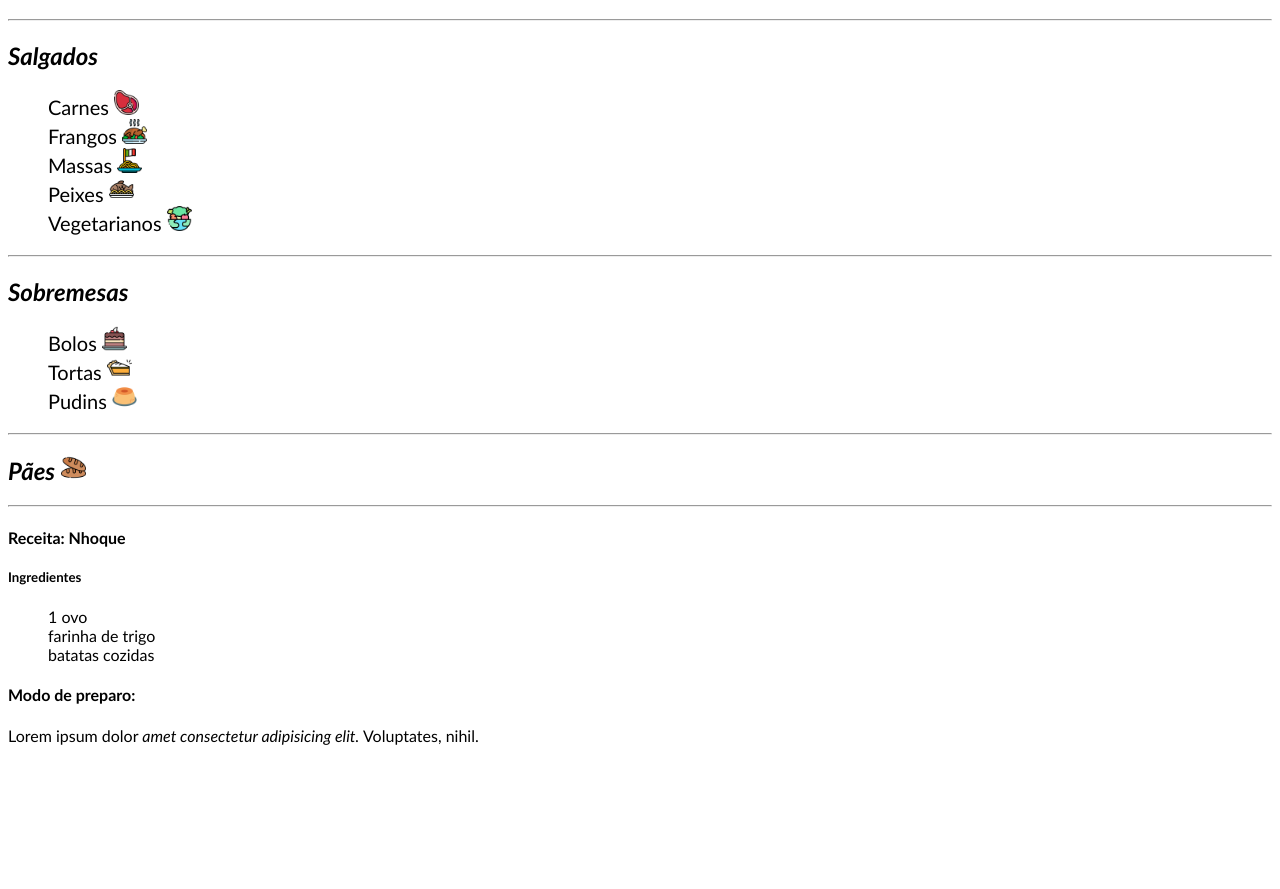
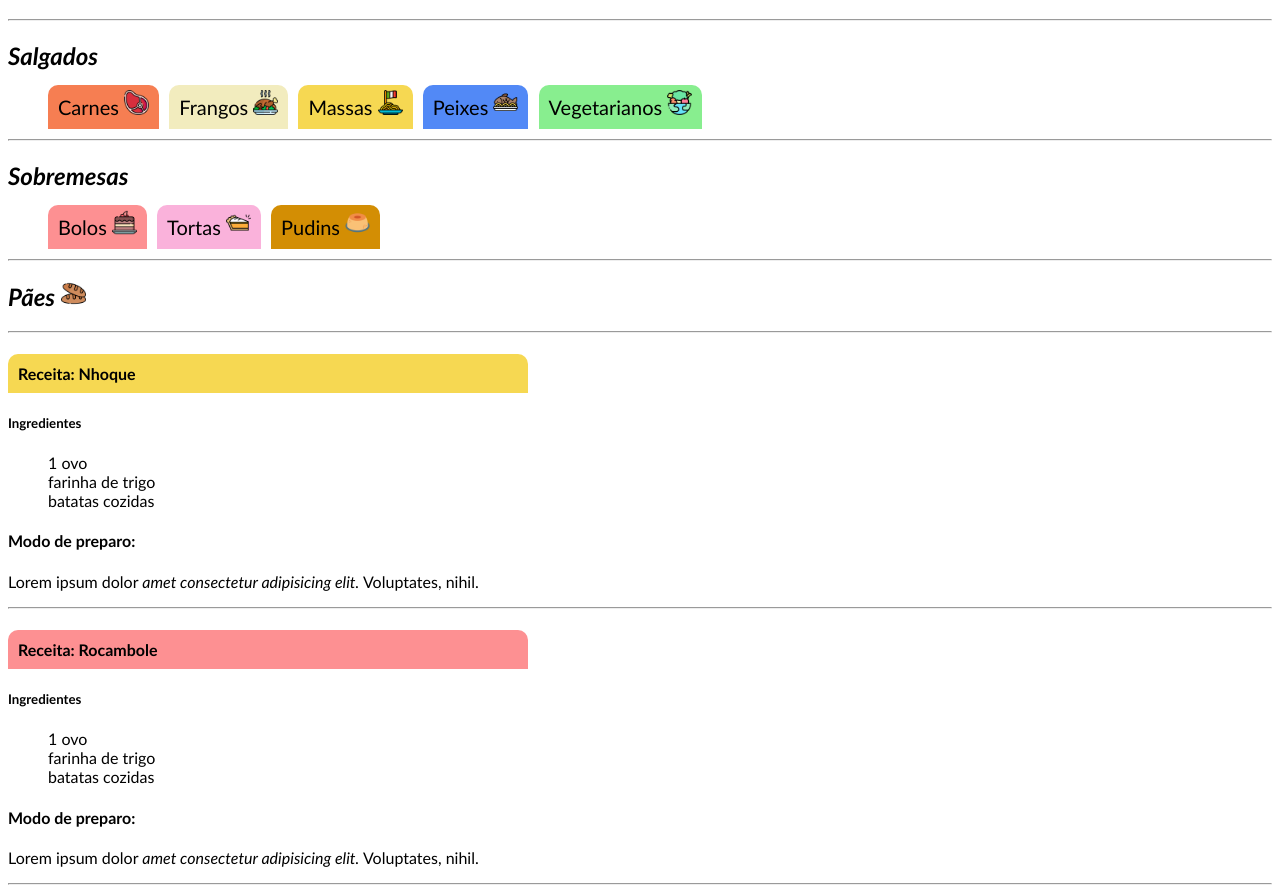
Before and after one commit to deiabb/treino, a plain HTML site: page index.html in a window 1280 px wide. Shown: the part 63-952 px from the top of the page. Before the commit the page ends 824 px from the top, so only its background shows below. Drawn offline with Linux system fonts and the light colour scheme.

Commit message:
Últimas alterações do projeto

```diff
--- a/index.html
+++ b/index.html
@@ -15,18 +15,18 @@
 aparecer o icone do lado-->
     <h2><i>Salgados</i></h2>
     <ul class="comidas">
-        <li>Carnes <img class="imagens_icons" src="/icones/carne.png" height="25px"></li>
-        <li>Frangos <img class="imagens_icons" src="/icones/frango.png" height="25px"></li>
-        <li>Massas <img class="imagens_icons" src="/icones/massa.png" height="25px"></li>
-        <li>Peixes <img class="imagens_icons" src="icones/peixe.png" height="25px"></li>
-        <li>Vegetarianos <img class="imagens_icons" src="icones/vegetariano.png" height="25px"></li>
+        <li class="carne">Carnes <img class="imagens_icons" src="/icones/carne.png" height="25px"></li>
+        <li class="frango">Frangos <img class="imagens_icons" src="/icones/frango.png" height="25px"></li>
+        <li class="massa">Massas <img class="imagens_icons" src="/icones/massa.png" height="25px"></li>
+        <li class="peixe">Peixes <img class="imagens_icons" src="icones/peixe.png" height="25px"></li>
+        <li class="vegetariano">Vegetarianos <img class="imagens_icons" src="icones/vegetariano.png" height="25px"></li>
     </ul>
     <hr>
     <h2><i>Sobremesas</i></h2>
     <ul class="comidas">
-        <li>Bolos <img class="imagens_icons" src="icones/bolo.png" height="25px"></li>
-        <li>Tortas <img class="imagens_icons" src="icones/torta.png" height="25px"></li>
-        <li>Pudins <img class="imagens_icons" src="icones/pudim.png" height="25px"></li>
+        <li class="bolo">Bolos <img class="imagens_icons" src="icones/bolo.png" height="25px"></li>
+        <li class="torta">Tortas <img class="imagens_icons" src="icones/torta.png" height="25px"></li>
+        <li class="pudim">Pudins <img class="imagens_icons" src="icones/pudim.png" height="25px"></li>
     </ul>
 
     <hr>
@@ -34,19 +34,39 @@ aparecer o icone do lado-->
 
     <hr>
     <section class="receitas">
-        <h4>Receita: Nhoque</h4>
+        <h4 class="massa">Receita: Nhoque</h4>
         <h5>Ingredientes</h5>
         <ul>
-            <li>1 ovo</li>
-            <li>farinha de trigo</li>
-            <li>batatas cozidas</li>
+            <li class="ingredientes">1 ovo</li>
+            <li class="ingredientes">farinha de trigo</li>
+            <li class="ingredientes">batatas cozidas</li>
         </ul>
         <h4>Modo de preparo:</h4>
         <p>Lorem ipsum dolor <em> amet consectetur adipisicing elit. </em>Voluptates, nihil.</p>
+        <hr>
+
+        <h4 class="bolo">Receita: Rocambole</h4>
+        <h5>Ingredientes</h5>
+        <ul>
+            <li class="ingredientes">1 ovo</li>
+            <li class="ingredientes">farinha de trigo</li>
+            <li class="ingredientes">batatas cozidas</li>
+        </ul>
+        <h4>Modo de preparo:</h4>
+        <p>Lorem ipsum dolor <em> amet consectetur adipisicing elit. </em>Voluptates, nihil.</p>
+        <hr>
+        <h4 class="frango">Receita: Frango Xadrez</h4>
+        <h5>Ingredientes</h5>
+        <ul>
+            <li class="ingredientes">1 ovo</li>
+            <li class="ingredientes">farinha de trigo</li>
+            <li class="ingredientes">batatas cozidas</li>
+        </ul>
+        <h4>Modo de preparo:</h4>
+        <p>Lorem ipsum dolor <em> amet consectetur adipisicing elit. </em>Voluptates, nihil.</p>
+        <hr>
+
     </section>
-
-
-
 
 </body>
 </html>
--- a/style.css
+++ b/style.css
@@ -2,10 +2,64 @@ body{
     font-family: 'Gill Sans', 'Gill Sans MT', Calibri, 'Trebuchet MS', sans-serif;
 }
 
+h4 {
+    width: 500px;
+}
+
 li {
+    display: inline;
     list-style: none;
+    margin-right: 5px;
 }
+.carne {
+    background-color: rgb(246, 126, 82);
+    border-radius: 10px 10px 0px 0px;
+    padding: 10px;
+}
+.frango {
+    background-color: rgb(242, 236, 190);
+    border-radius: 10px 10px 0px 0px;
+    padding: 10px;
+}
+.massa {
+    background-color: rgb(246, 216, 82);
+    border-radius: 10px 10px 0px 0px;
+    padding: 10px;
+}
+.peixe {
+    background-color: rgb(82, 137, 246);
+    border-radius: 10px 10px 0px 0px;
+    padding: 10px;
+}
+.vegetariano {
+    background-color: rgb(136, 238, 143);
+    border-radius: 10px 10px 0px 0px;
+    padding: 10px;
+}
+
 .comidas {
     font-size: 20px;
     font-family:'Gill Sans', 'Gill Sans MT', Calibri, 'Trebuchet MS', sans-serif
 }
+
+.bolo {
+    background-color: rgb(253, 144, 146);
+    border-radius: 10px 10px 0px 0px;
+    padding: 10px;
+}
+
+.torta {
+    background-color: rgb(250, 178, 219);
+    border-radius: 10px 10px 0px 0px;
+    padding: 10px;
+}
+
+.pudim {
+    background-color: rgb(211, 142, 4);
+    border-radius: 10px 10px 0px 0px;
+    padding: 10px;
+}
+
+.ingredientes {
+    display: block;
+}
```
